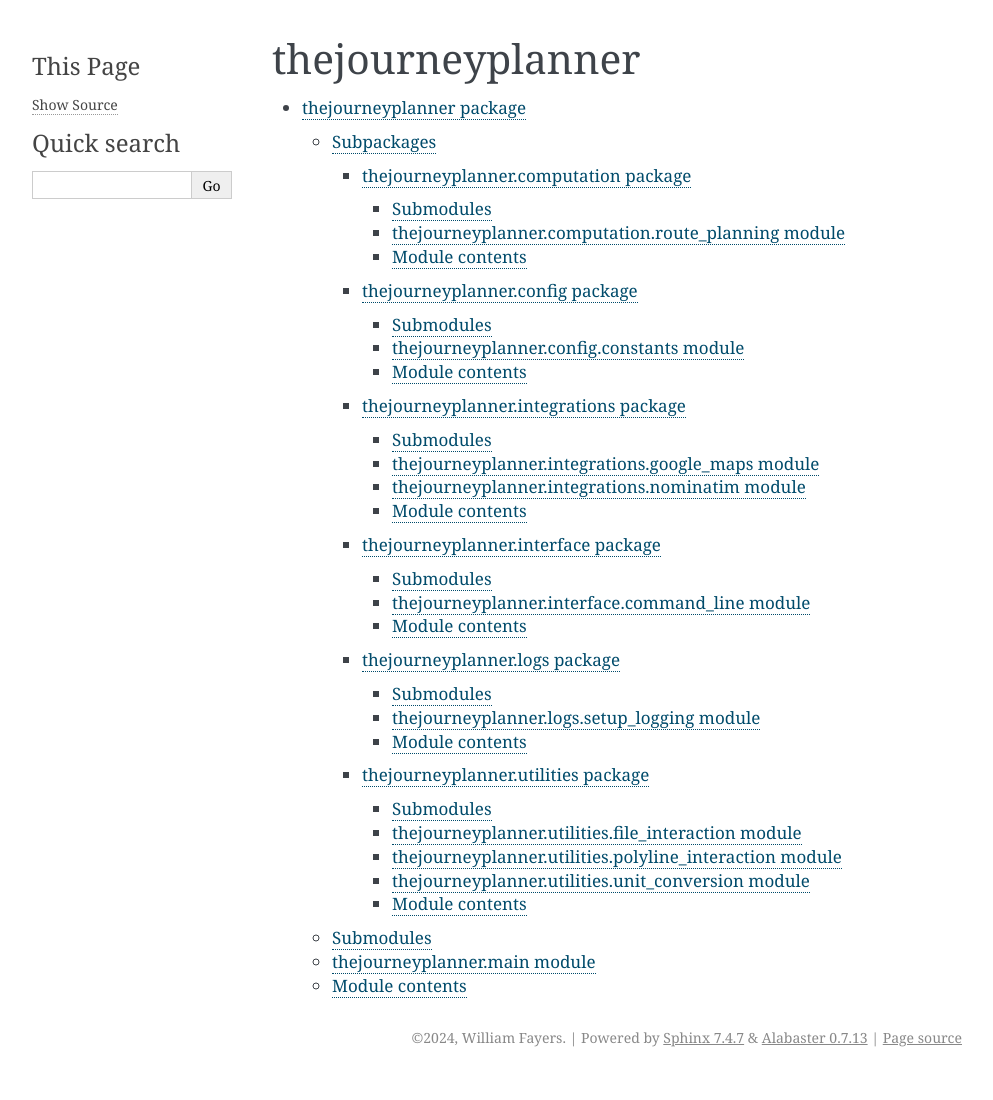
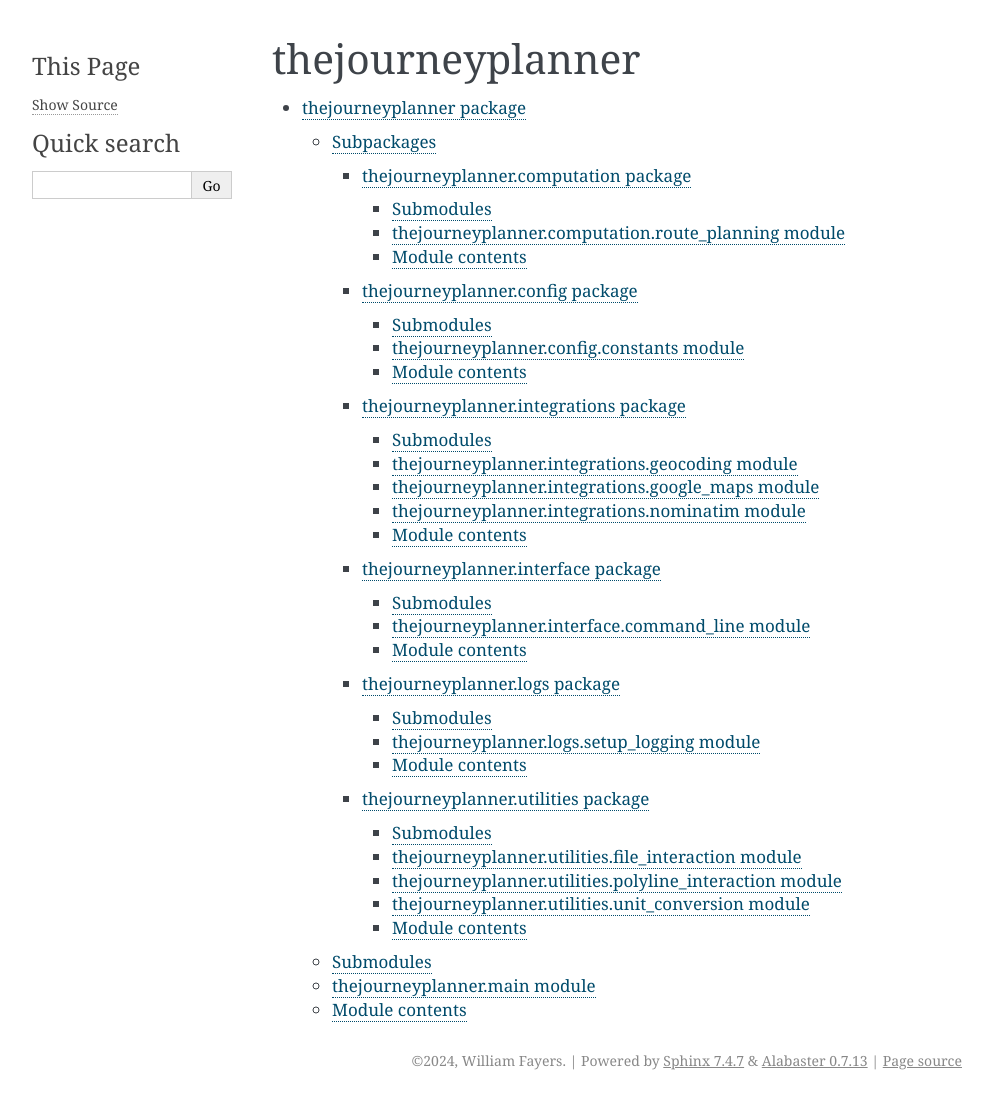
Before and after one commit to unkokaeru/thejourneyplanner, a Sphinx documentation site: the page built from docs/source/modules.rst, in a window 1280 px wide. Shown: the whole page, without its empty margins (148-1141 px from the left). Built offline with Sphinx 7.4.7, drawn with Linux system fonts in a browser that asks for light colours; before the commit the page ends 1077 px from its top, so only the background shows below that.

Commit message:
@auto Update docs

```diff
--- a/docs/source/thejourneyplanner.integrations.rst
+++ b/docs/source/thejourneyplanner.integrations.rst
@@ -3,6 +3,14 @@ thejourneyplanner.integrations package
 
 Submodules
 ----------
+
+thejourneyplanner.integrations.geocoding module
+-----------------------------------------------
+
+.. automodule:: thejourneyplanner.integrations.geocoding
+   :members:
+   :undoc-members:
+   :show-inheritance:
 
 thejourneyplanner.integrations.google\_maps module
 --------------------------------------------------
```
Also changed, not shown: 10 other files.
